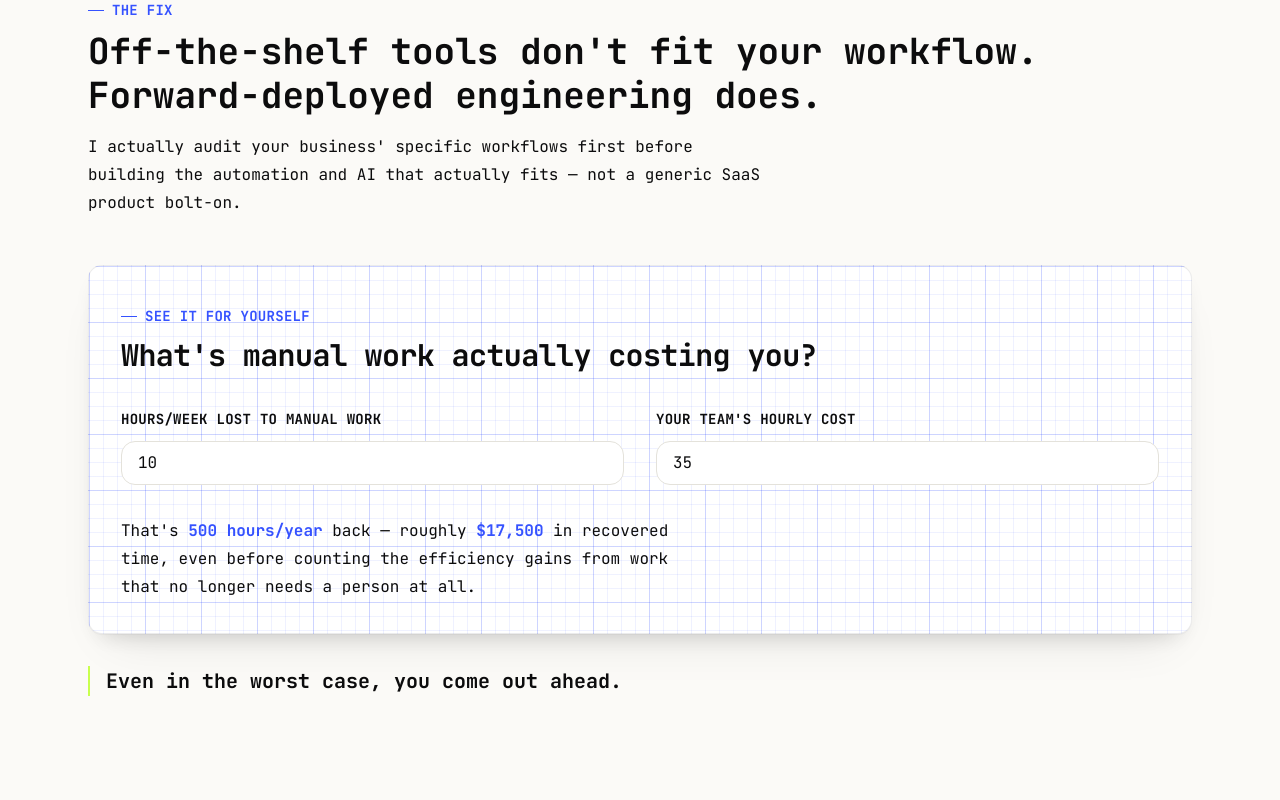
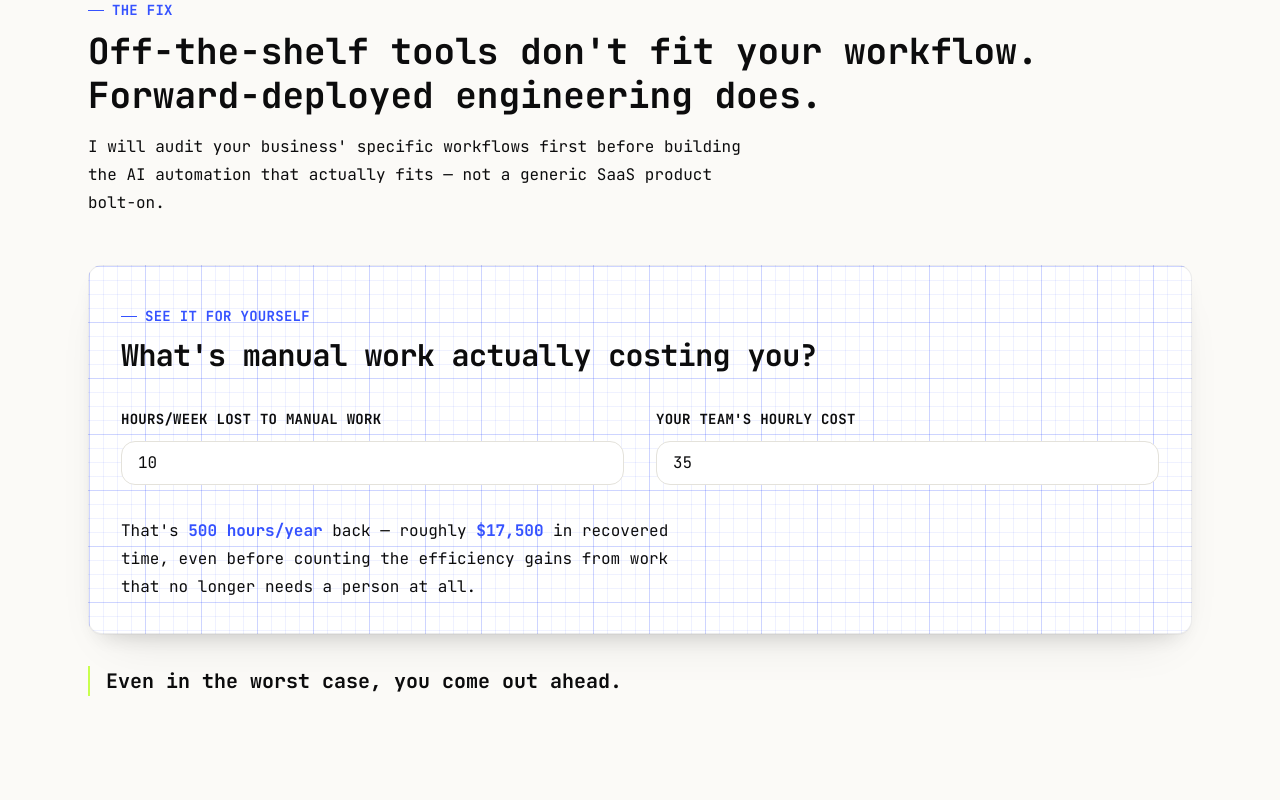
Before and after one commit to zhannie78/fde, a Next.js app: page / in a window 1280 px wide. Shown: the part 1440-2240 px from the top of the page. Built offline with nearby package versions, Linux system fonts and the light colour scheme.

Commit message:
copy: rewrite TheFix explainer line for directness and cleaner flow
"I will audit your business' specific workflows first before building
the AI automation that actually fits — not a generic SaaS product
bolt-on."

```diff
--- a/src/components/sections/the-fix.tsx
+++ b/src/components/sections/the-fix.tsx
@@ -25,9 +25,9 @@ export function TheFix() {
           engineering does.
         </p>
         <p className="mt-4 max-w-2xl text-base leading-[1.75] text-foreground">
-          I actually audit your business&apos; specific workflows first
-          before building the automation and AI that actually fits — not a
-          generic SaaS product bolt-on.
+          I will audit your business&apos; specific workflows first before
+          building the AI automation that actually fits — not a generic
+          SaaS product bolt-on.
         </p>
       </div>
       <RoiCalculator />
```
